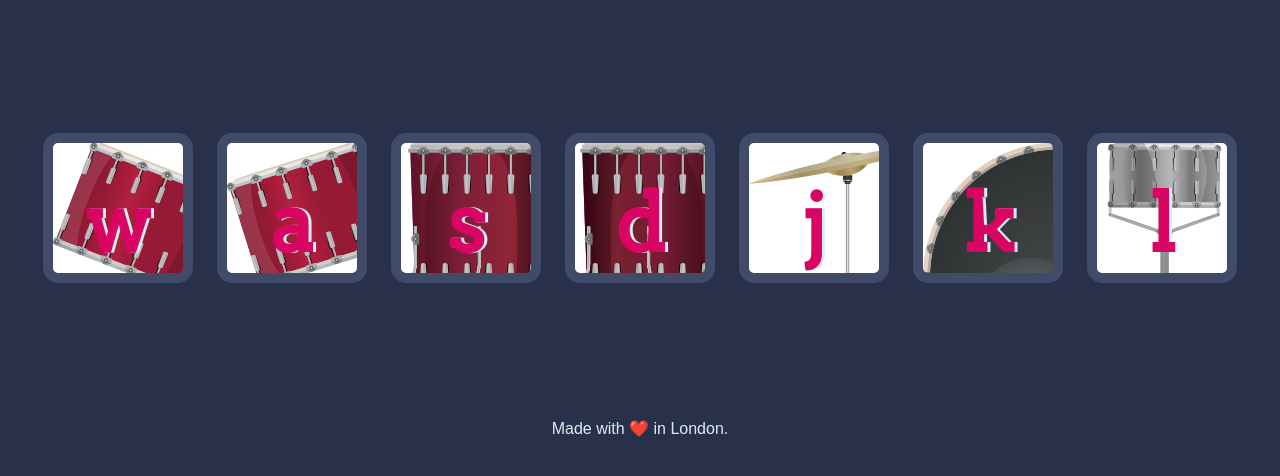
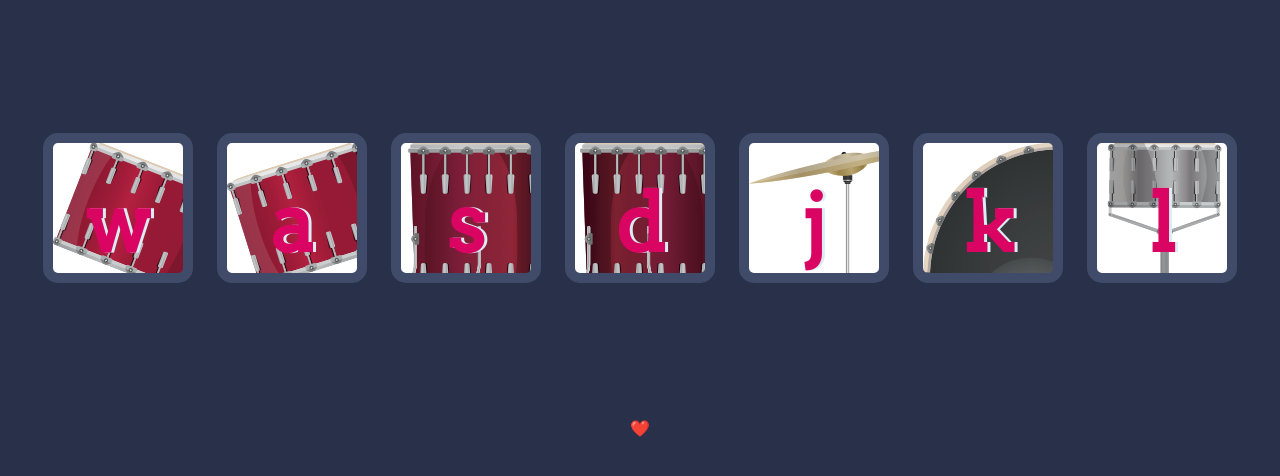
Before and after one commit to Humza1011/DrumKit, a plain HTML site: page index.html in a window 1280 px wide. Shown: the part 156-632 px from the top of the page. Drawn offline with Linux system fonts and the light colour scheme.

Commit message:
Update index.html

```diff
--- a/index.html
+++ b/index.html
@@ -23,7 +23,7 @@
 
 
   <footer>
-    Made with ❤️ in London.
+    ❤️
   </footer>
     <script src="index.js" charset="utf-8"></script>
 </body>
```
